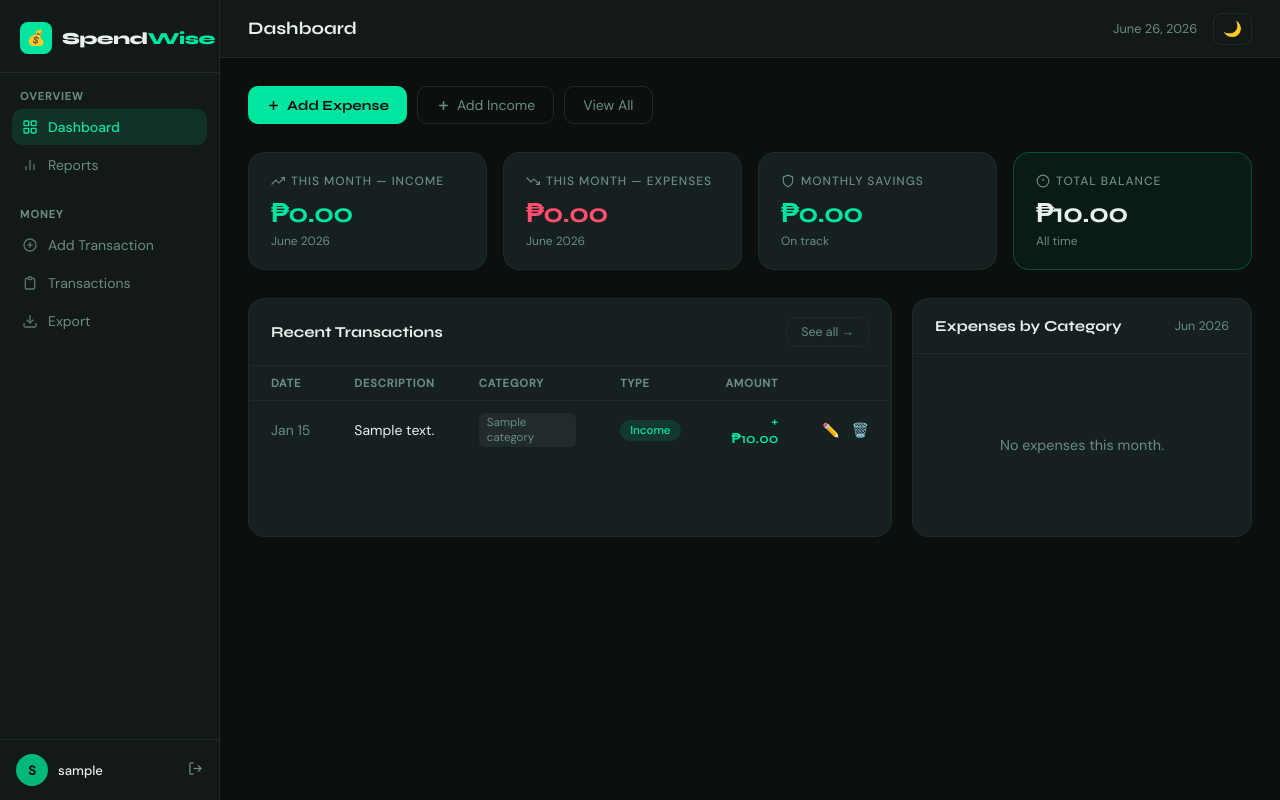
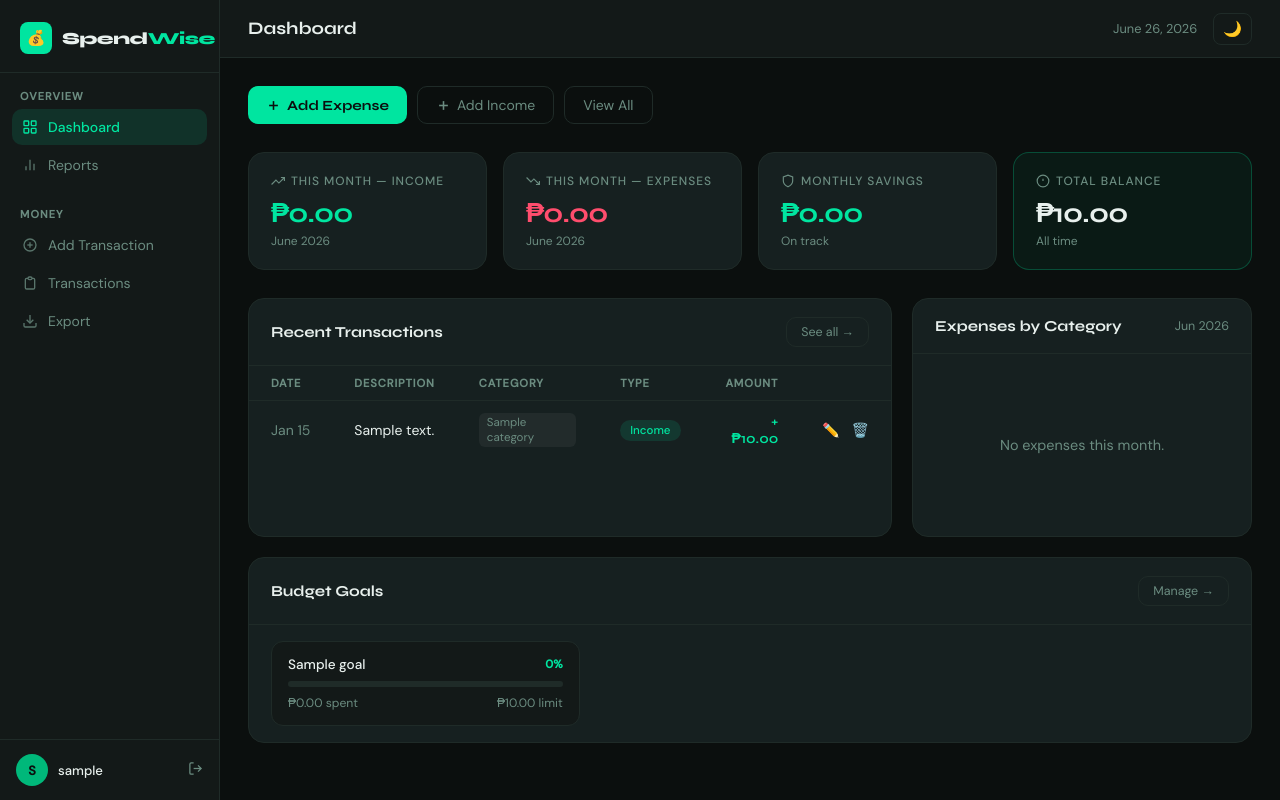
Before and after one commit to Markfruelda19/SpendWise, a PHP site: page /dashboard.php in a window 1280 px wide. Run offline with PHP 8.4, Linux system fonts and the light colour scheme; the visitor is signed in with stand-in values (Sample User, id 1); tables that the repository leaves empty or names only in its code hold one stand-in row (values such as "Sample post").

Commit message:
Update dashboard.php

```diff
--- a/spend-wise/dashboard.php
+++ b/spend-wise/dashboard.php
@@ -248,4 +248,69 @@ tr:hover td { background:rgba(255,255,255,.02); }
 
 </div><!-- .dash-grid -->
 
+<?php
+// ── Budget Goals summary (top 4 by urgency) ─────────────────
+$bg_stmt = $pdo->prepare("
+    SELECT
+        g.id, g.name, g.amount, g.period,
+        c.name AS category_name,
+        COALESCE((
+            SELECT SUM(t.amount)
+            FROM transactions t
+            WHERE t.user_id = g.user_id
+              AND t.type = 'expense'
+              AND (g.category_id IS NULL OR t.category_id = g.category_id)
+              AND (
+                  (g.period='monthly' AND DATE_FORMAT(t.transaction_date,'%Y-%m') = ?)
+               OR (g.period='yearly'  AND YEAR(t.transaction_date) = ?)
+              )
+        ), 0) AS spent
+    FROM budget_goals g
+    LEFT JOIN categories c ON g.category_id = c.id
+    WHERE g.user_id = ?
+    ORDER BY (spent / g.amount) DESC
+    LIMIT 4
+");
+$bg_stmt->execute([date('Y-m'), date('Y'), $current_user_id]);
+$dash_goals = $bg_stmt->fetchAll();
+?>
+
+<?php if (!empty($dash_goals)): ?>
+<div style="margin-top:20px;">
+  <div class="panel">
+    <div class="panel-header">
+      <span class="panel-title">Budget Goals</span>
+      <a href="budget_goals.php" class="btn-ghost" style="padding:6px 14px;font-size:.78rem;">Manage →</a>
+    </div>
+    <div style="padding:16px 22px;display:grid;grid-template-columns:repeat(auto-fill,minmax(240px,1fr));gap:16px;">
+      <?php foreach ($dash_goals as $g):
+        $spent   = (float)$g['spent'];
+        $limit   = (float)$g['amount'];
+        $pct     = $limit > 0 ? min(round(($spent/$limit)*100,1),100) : 0;
+        $raw_pct = $limit > 0 ? ($spent/$limit)*100 : 0;
+        if ($raw_pct >= 100)    $st = 'over';
+        elseif ($raw_pct >= 80) $st = 'warn';
+        else                     $st = 'ok';
+        $colors = ['ok'=>'var(--accent)','warn'=>'var(--warn)','over'=>'var(--danger)'];
+        $col = $colors[$st];
+      ?>
+      <div style="background:var(--surface);border:1px solid var(--border);border-radius:12px;padding:14px 16px;">
+        <div style="display:flex;justify-content:space-between;align-items:center;margin-bottom:8px;">
+          <span style="font-size:.85rem;font-weight:500;color:var(--text)"><?= htmlspecialchars($g['name']) ?></span>
+          <span style="font-size:.72rem;color:<?= $col ?>;font-weight:600"><?= $pct ?>%</span>
+        </div>
+        <div style="width:100%;height:6px;background:var(--border);border-radius:6px;overflow:hidden;margin-bottom:8px;">
+          <div style="height:6px;border-radius:6px;background:<?= $col ?>;width:<?= $pct ?>%;transition:width .5s;"></div>
+        </div>
+        <div style="display:flex;justify-content:space-between;font-size:.76rem;color:var(--muted);">
+          <span>₱<?= number_format($spent,2) ?> spent</span>
+          <span>₱<?= number_format($limit,2) ?> limit</span>
+        </div>
+      </div>
+      <?php endforeach; ?>
+    </div>
+  </div>
+</div>
+<?php endif; ?>
+
 <?php close_layout(); ?>
```
